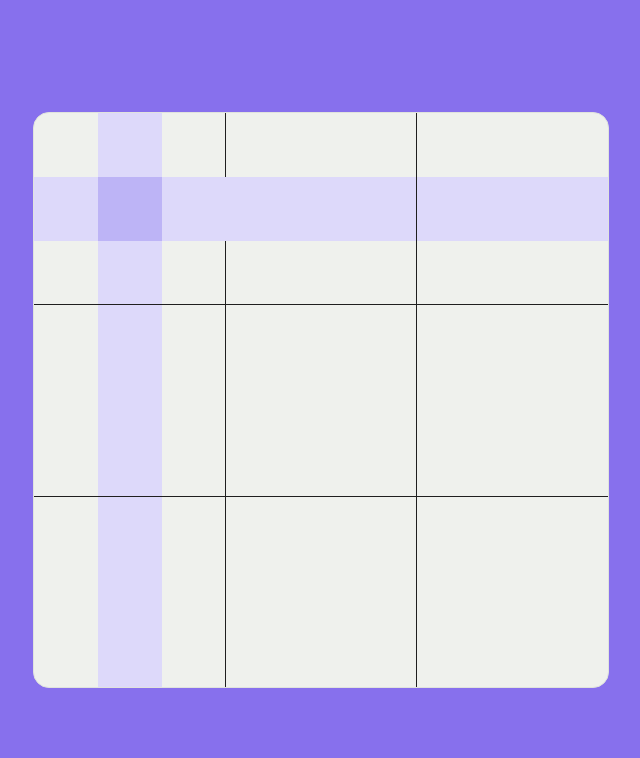
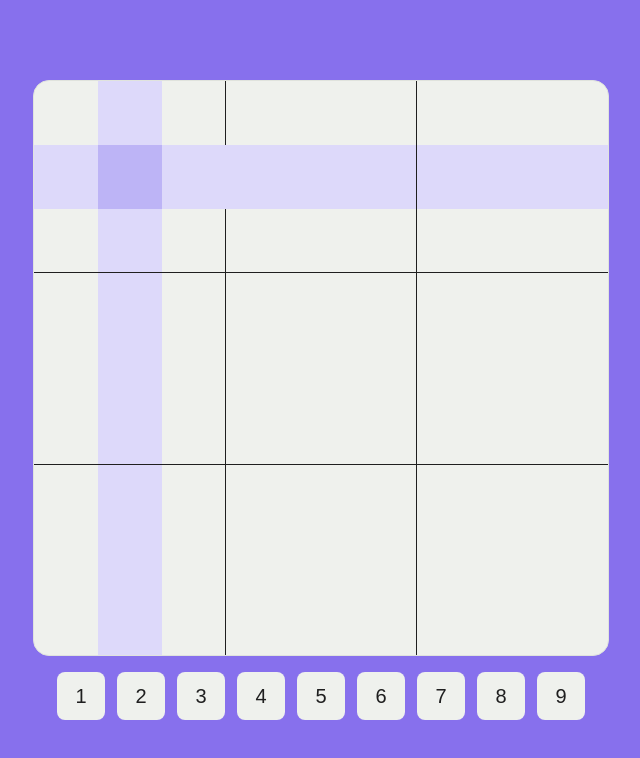
Before and after one commit to Halleys123/Sudoku, a React (Vite) app in the folder client/: page / in a window 1280 px wide. Shown: the top 758 px of the page, without its empty margins (319-959 px from the left). Built offline with nearby package versions, Linux system fonts and the light colour scheme; a web font is replaced by a local one.

Commit message:
Refactor Sudoku components: Replace SudokuBox with SudokuLayout and add SudokuInputs

```diff
--- a/client/src/App.jsx
+++ b/client/src/App.jsx
@@ -1,11 +1,11 @@
 import GameLayout from '@layouts/GameLayout.jsx';
 import GeneralLayout from '@layouts/GeneralLayout.jsx';
-import SudokuBox from '@components/sudoku/SudokuBox.jsx';
+import SudokuLayout from '@components/sudoku/SudokuLayout.jsx';
 
 function App() {
   return (
     <GameLayout>
-      <SudokuBox />
+      <SudokuLayout />
     </GameLayout>
   );
 }
--- /dev/null
+++ b/client/src/components/sudoku/InputBox.jsx
@@ -0,0 +1,9 @@
+export default function InputBox({ number }) {
+  return (
+    <div className='border-shade-700 w-12 h-12 group transition-colors hover:bg-shade-100 items-center justify-center flex rounded-lg bg-shade-50 select-none cursor-pointer'>
+      <span className='font-secondary text-shade-800 text-xl group-hover:text-primary-400'>
+        {number}
+      </span>
+    </div>
+  );
+}
--- a/client/src/components/sudoku/SudokuBox.jsx
+++ b/client/src/components/sudoku/SudokuBox.jsx
@@ -2,7 +2,6 @@ import { useState } from 'react';
 import MiniBox from '@components/sudoku/MiniBox.jsx';
 
 export default function SudokuBox() {
-  const [mode, setMode] = useState('selection'); // continuous-input | note | selection
   const [sudokuState, setSudokuState] = useState([
     [0, 0, 0, 0, 0, 0, 0, 0, 0],
     [0, 0, 0, 0, 0, 0, 0, 0, 0],
--- /dev/null
+++ b/client/src/components/sudoku/SudokuInputs.jsx
@@ -0,0 +1,10 @@
+import InputBox from './InputBox';
+export default function SudokuInputs() {
+  return (
+    <div className='flex flex-row gap-3 items-center justify-center'>
+      {[1, 2, 3, 4, 5, 6, 7, 8, 9].map((num) => (
+        <InputBox key={num} number={num} />
+      ))}
+    </div>
+  );
+}
--- /dev/null
+++ b/client/src/components/sudoku/SudokuLayout.jsx
@@ -0,0 +1,14 @@
+import SudokuBox from './SudokuBox';
+import SudokuInputs from './SudokuInputs';
+import { useState } from 'react';
+
+export default function SudokuLayout() {
+  const [mode, setMode] = useState('selection'); // continuous-input | note | selection
+
+  return (
+    <div className='flex flex-col gap-4'>
+      <SudokuBox />
+      <SudokuInputs />
+    </div>
+  );
+}
```
